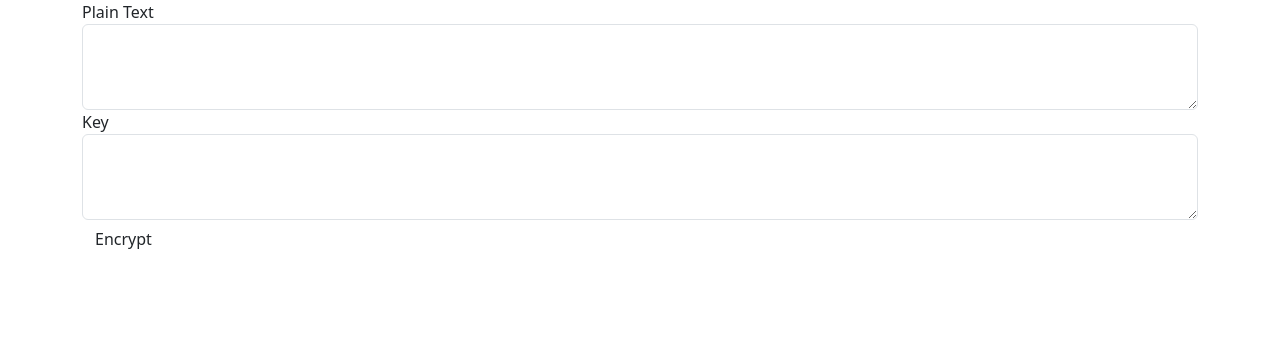
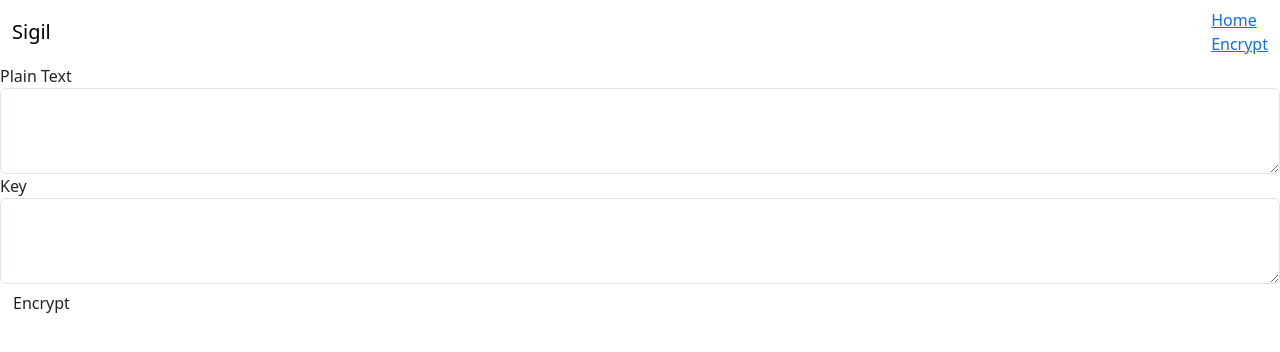
Before and after one commit to sebastienmira/Sigil, a Flask app: page /encrypt in a window 1280 px wide. Shown: the top 352 px of the page. Run offline with Flask 3, Linux system fonts and the light colour scheme.

Commit message:
Added navbar

```diff
--- a/app.py
+++ b/app.py
@@ -7,6 +7,11 @@
 app.config["SESSION_PERMANENT"] = False
 app.config["SESSION_TYPE"] = "filesystem"
 Session(app)
+
+
+@app.route('/')
+def index():
+    return render_template('index.html')
 
 
 @app.route('/encrypt', methods=["GET","POST"])
--- /dev/null
+++ b/templates/index.html
@@ -0,0 +1,5 @@
+{% extends "layout.html" %}
+
+{% block title %}
+    Home
+{% endblock %}
--- a/templates/layout.html
+++ b/templates/layout.html
@@ -7,9 +7,25 @@
     <link href="https://cdn.jsdelivr.net/npm/bootstrap@5.3.3/dist/css/bootstrap.min.css" rel="stylesheet" integrity="sha384-QWTKZyjpPEjISv5WaRU9OFeRpok6YctnYmDr5pNlyT2bRjXh0JMhjY6hW+ALEwIH" crossorigin="anonymous">
     <script src="https://cdn.jsdelivr.net/npm/bootstrap@5.3.3/dist/js/bootstrap.bundle.min.js" integrity="sha384-YvpcrYf0tY3lHB60NNkmXc5s9fDVZLESaAA55NDzOxhy9GkcIdslK1eN7N6jIeHz" crossorigin="anonymous"></script>
 
-    <title>To define</title>
+    <link href="/static/styles.css" rel="stylesheet">
+
+    <title>Sigil</title>
 </head>
 <body>
+
+    <nav class="navbar navbar-inverse navbar-fixed-top">
+        <div class="container-fluid">
+            <div class="navbar-header">
+                <a class="navbar-brand" href="#">Sigil</a>
+            </div>
+            <ul class="nav navbar-nav">
+                <li class="active"><a href="/">Home</a></li>
+                <li><a href="/encrypt">Encrypt</a></li>
+            </ul>
+        </div>
+    </nav
+
+
     {% block main %}{% endblock %}
 
 
```
Also changed, not shown: static/styles.css (added).
